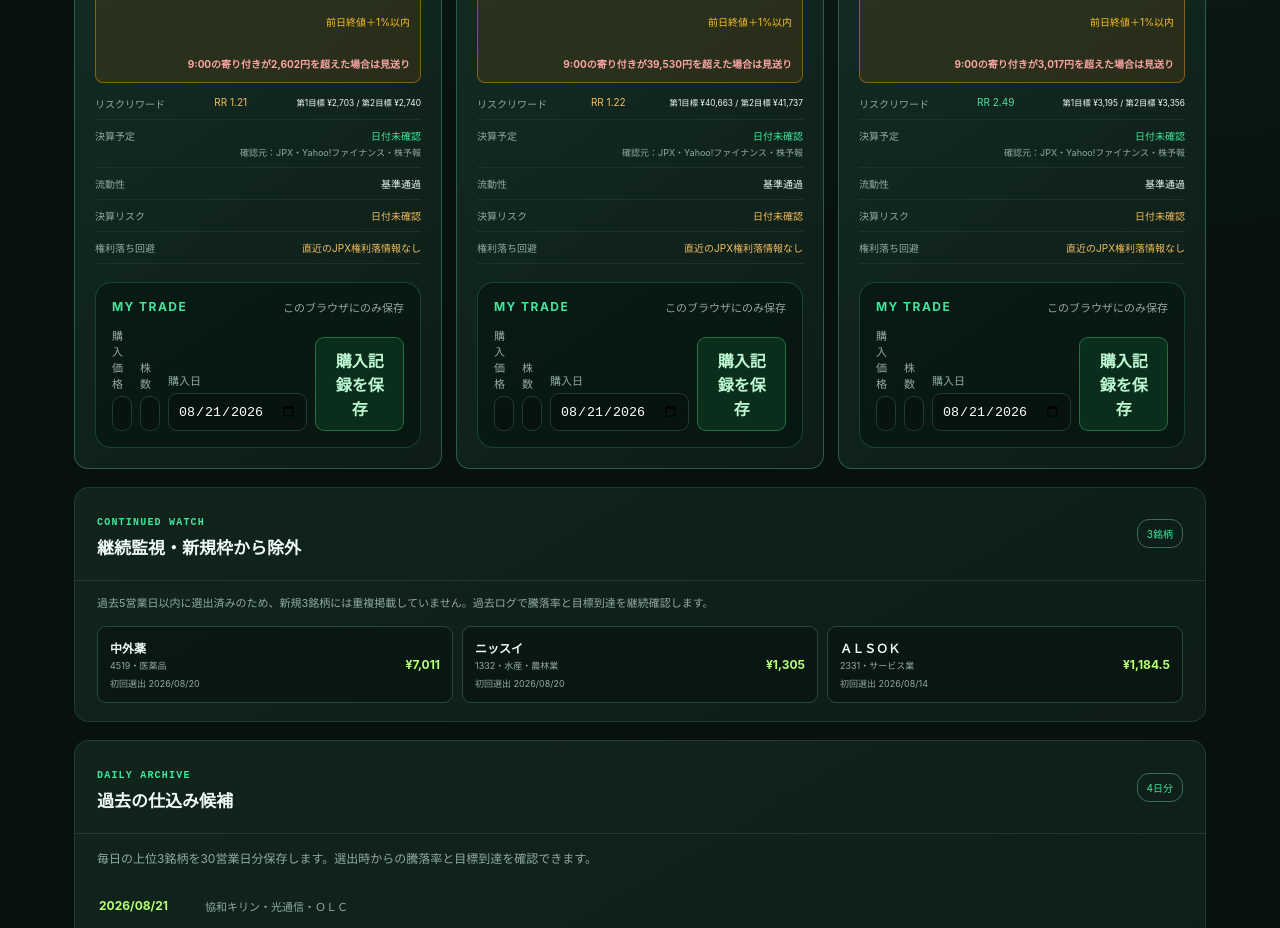
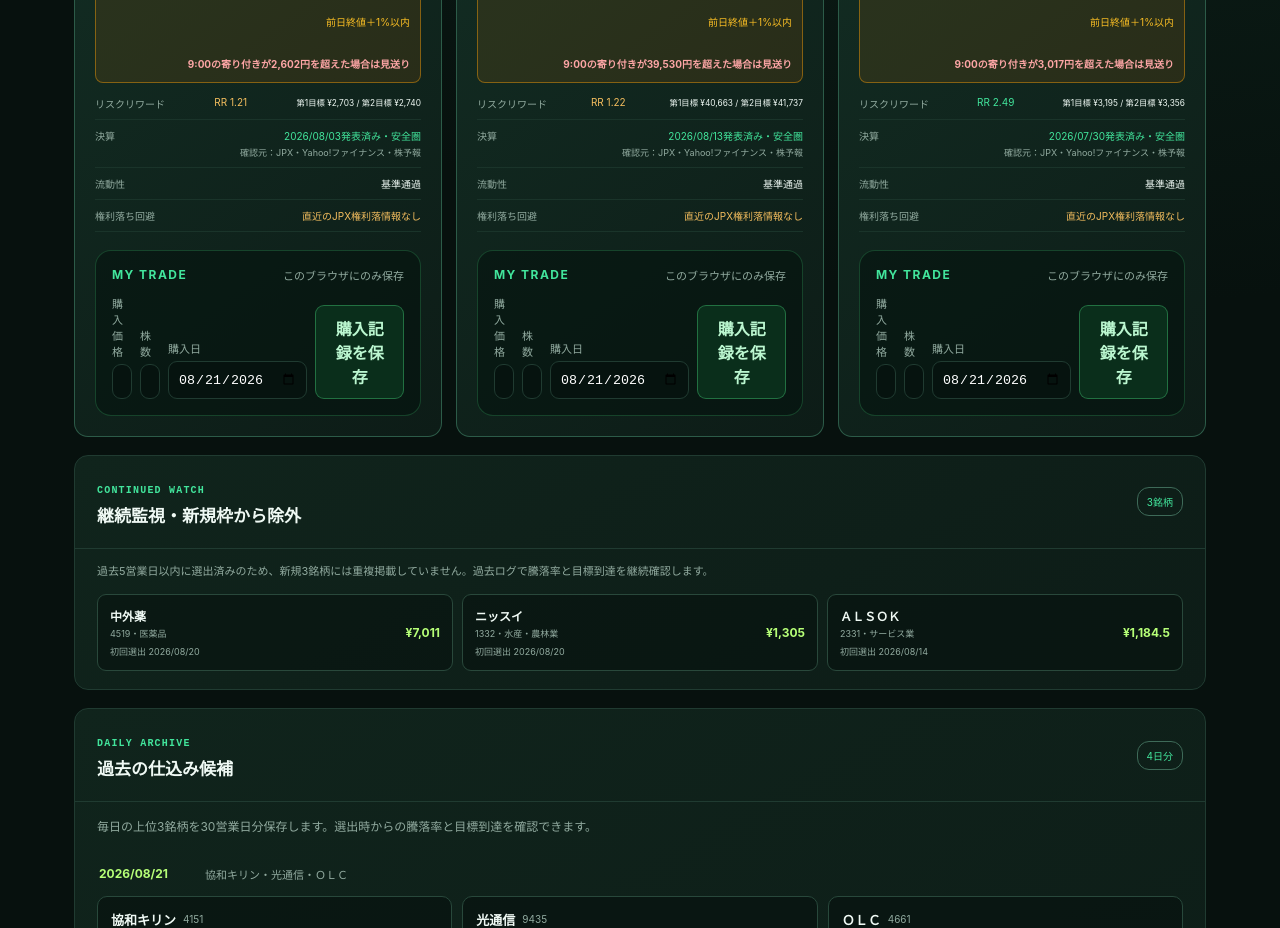
Before and after one commit to katsuyaJapan/SwingScout, a React (Vite) app: page / in a window 1280 px wide. Shown: the part 1240-2168 px from the top of the page. Built offline with nearby package versions, Linux system fonts and the light colour scheme.

Commit message:
fix: unify earnings date and risk display

```diff
--- a/src/App.tsx
+++ b/src/App.tsx
@@ -33,6 +33,7 @@ type Candidate = {
   earningsSources?: Array<{ name: string; date?: string; status?: string }>;
   earningsCheckedSources?: string[];
   earningsDays?: number | null;
+  lastEarningsDate?: string | null;
   rightsRecordDate?: string;
   exRightsDate?: string;
   rightsExitDeadline?: string;
@@ -130,6 +131,36 @@ const labels: Record<string, string> = {
 };
 const dateText = (d: string) =>
   d.length === 8 ? `${d.slice(0, 4)}/${d.slice(4, 6)}/${d.slice(6)}` : d;
+const earningsDisplay = (candidate: Candidate) => {
+  const flags = new Set(candidate.riskFlags ?? []);
+
+  if (flags.has("EARNINGS_WITHIN_3_DAYS")) {
+    return {
+      className: "danger",
+      text: `⚠️ ${dateText(candidate.earningsDate ?? "")}（あと${candidate.earningsDays}営業日・選定対象外）`,
+    };
+  }
+  if (flags.has("EARNINGS_DATE_UNDECIDED")) {
+    return { className: "danger", text: "⚠️ 決算日未定・選定対象外" };
+  }
+  if (flags.has("EARNINGS_DATE_CONFLICT")) {
+    return { className: "danger", text: "⚠️ 確認元で日付不一致・選定対象外" };
+  }
+  if (flags.has("EARNINGS_UNCONFIRMED")) {
+    return { className: "danger", text: "⚠️ 決算日を確認できず・選定対象外" };
+  }
+  if (candidate.earningsDate) {
+    return {
+      className: "okText",
+      text: `${dateText(candidate.earningsDate)}（あと${candidate.earningsDays}営業日）・安全圏`,
+    };
+  }
+  if (candidate.earningsStatus === "RECENTLY_REPORTED") {
+    const reported = candidate.lastEarningsDate ? `${dateText(candidate.lastEarningsDate)}発表済み` : "直近決算発表済み";
+    return { className: "okText", text: `${reported}・安全圏` };
+  }
+  return { className: "pending", text: "決算日を確認中" };
+};
 const timeText = (d: string) =>
   new Intl.DateTimeFormat("ja-JP", {
     timeZone: "Asia/Tokyo",
@@ -374,17 +405,9 @@ export default function Home() {
                       {c.targetPrice1 != null && <small>第1目標 ¥{c.targetPrice1.toLocaleString()} / 第2目標 ¥{(c.targetPrice2 ?? c.targetPrice)?.toLocaleString()}</small>}
                     </div>
                     <div>
-                      <dt>決算予定</dt>
-                      <dd
-                        className={
-                          c.riskFlags?.includes("EARNINGS_UNCONFIRMED")
-                            ? "pending"
-                            : "okText"
-                        }
-                      >
-                        {c.earningsDate
-                          ? `${dateText(c.earningsDate)}（あと${c.earningsDays}営業日）`
-                          : "日付未確認"}
+                      <dt>決算</dt>
+                      <dd className={earningsDisplay(c).className}>
+                        {earningsDisplay(c).text}
                         {!!c.earningsCheckedSources?.length && <small>確認元：{c.earningsCheckedSources.join("・")}</small>}
                       </dd>
                     </div>
@@ -394,22 +417,6 @@ export default function Home() {
                         {c.riskFlags?.includes("LOW_LIQUIDITY")
                           ? "注意：売買代金少なめ"
                           : "基準通過"}
-                      </dd>
-                    </div>
-                    <div>
-                      <dt>決算リスク</dt>
-                      <dd
-                        className={
-                          c.riskFlags?.includes("EARNINGS_WITHIN_3_DAYS")
-                            ? "danger"
-                            : "pending"
-                        }
-                      >
-                        {c.riskFlags?.includes("EARNINGS_WITHIN_3_DAYS")
-                          ? `⚠️ 決算まで${c.earningsDays}営業日`
-                          : c.earningsDate
-                            ? "3営業日超・候補可"
-                            : "日付未確認"}
                       </dd>
                     </div>
                     <div className={c.riskFlags?.includes("EX_RIGHTS_WITHIN_3_DAYS") ? "rightsRisk dangerBox" : "rightsRisk"}>
```
